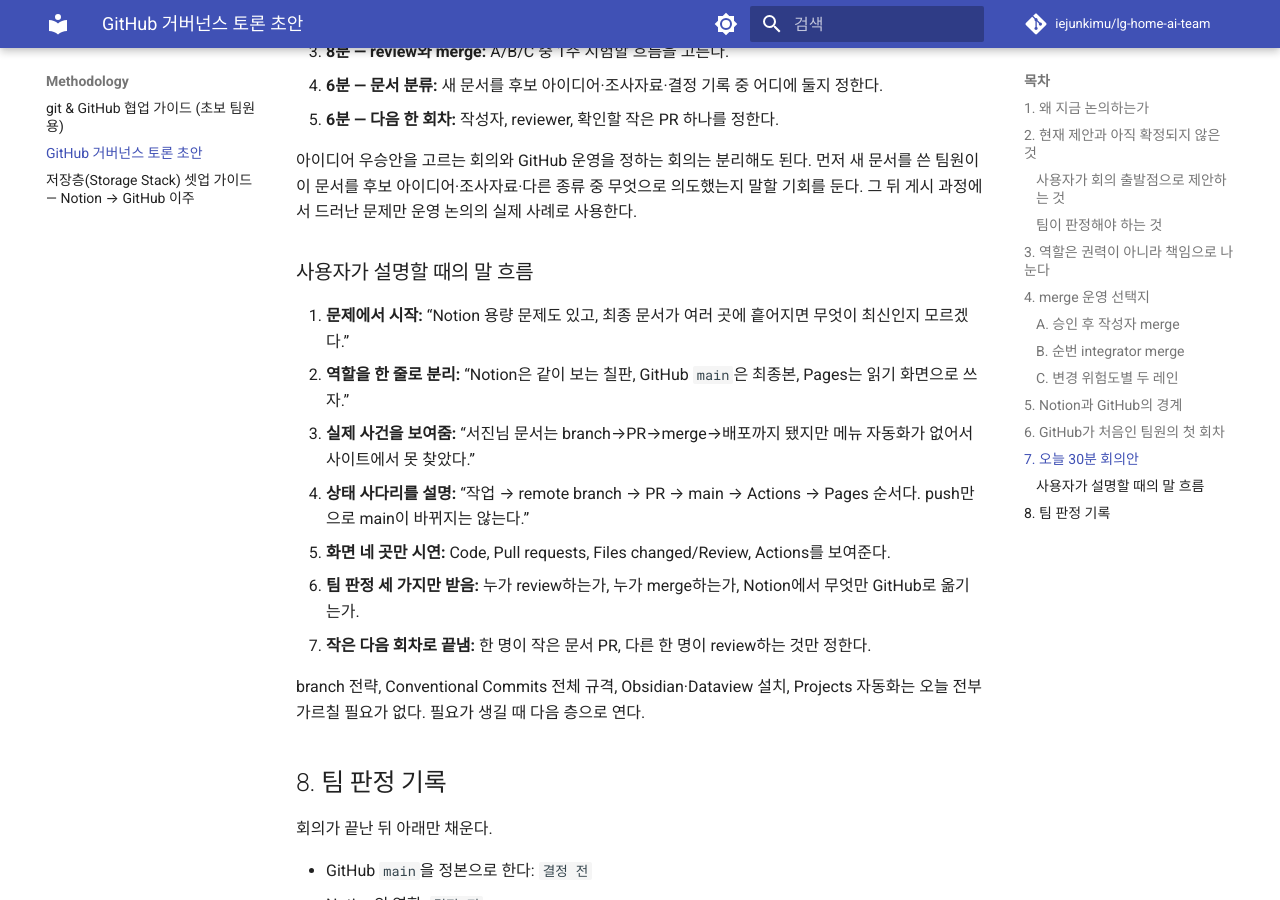
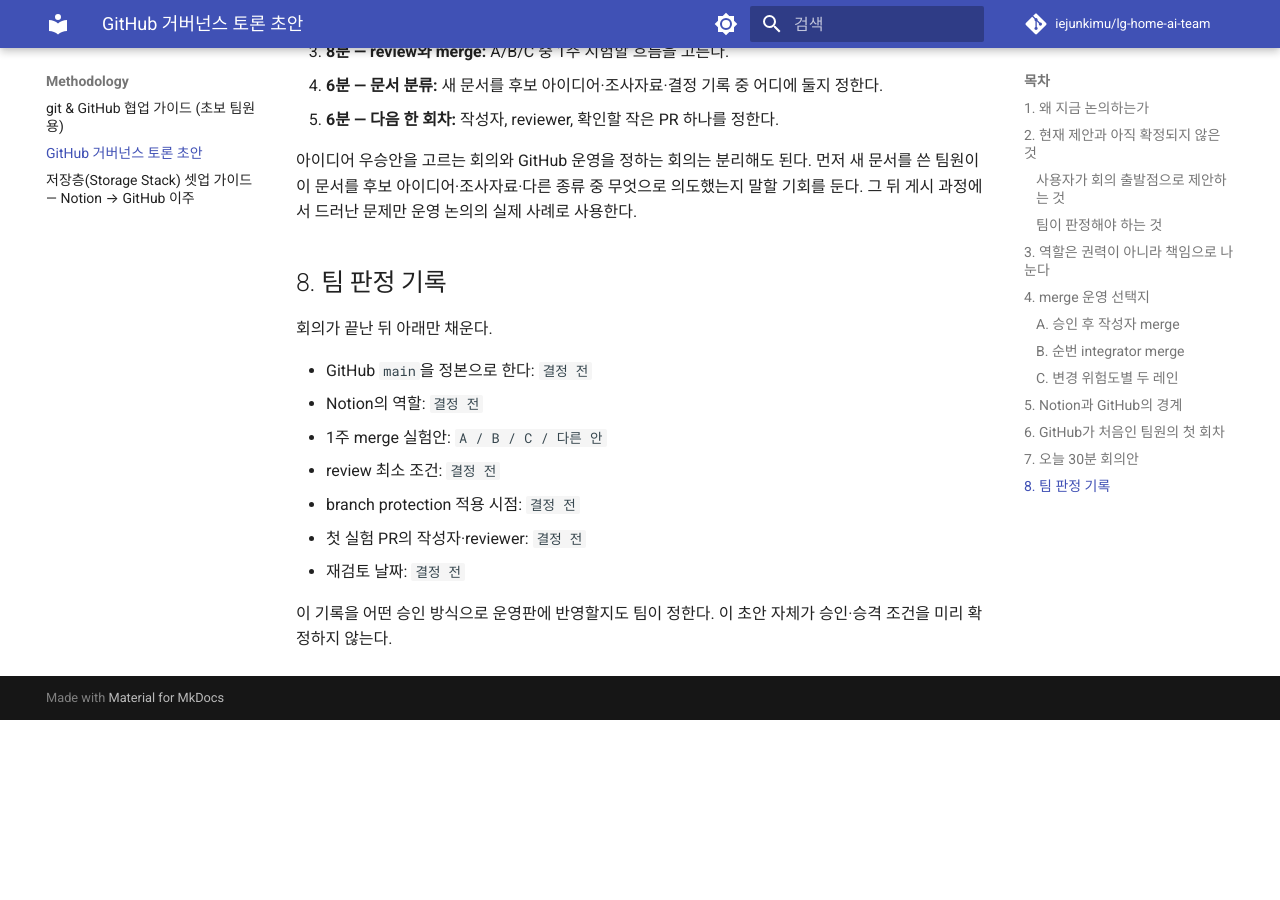
Before and after one commit to iejunkimu/lg-home-ai-team, an MkDocs documentation site: the page built from docs/methodology/github-governance-draft.md, in a window 1280 px wide and 900 px high, scrolled down 3694 px. Built offline with MkDocs 1.6.1 and Material for MkDocs 9.7.7, drawn with Linux system fonts in a browser that asks for light colours; comment, search, counter and statistics services are not loaded; after the commit the page ends 4414 px from its top, so only the background shows below that.

Commit message:
docs(github): keep personal speaking flow private

```diff
--- a/docs/methodology/github-governance-draft.md
+++ b/docs/methodology/github-governance-draft.md
@@ -115,18 +115,6 @@
 
 아이디어 우승안을 고르는 회의와 GitHub 운영을 정하는 회의는 분리해도 된다. 먼저 새 문서를 쓴 팀원이 이 문서를 후보 아이디어·조사자료·다른 종류 중 무엇으로 의도했는지 말할 기회를 둔다. 그 뒤 게시 과정에서 드러난 문제만 운영 논의의 실제 사례로 사용한다.
 
-### 사용자가 설명할 때의 말 흐름
-
-1. **문제에서 시작:** “Notion 용량 문제도 있고, 최종 문서가 여러 곳에 흩어지면 무엇이 최신인지 모르겠다.”
-2. **역할을 한 줄로 분리:** “Notion은 같이 보는 칠판, GitHub `main`은 최종본, Pages는 읽기 화면으로 쓰자.”
-3. **실제 사건을 보여줌:** “서진님 문서는 branch→PR→merge→배포까지 됐지만 메뉴 자동화가 없어서 사이트에서 못 찾았다.”
-4. **상태 사다리를 설명:** “작업 → remote branch → PR → main → Actions → Pages 순서다. push만으로 main이 바뀌지는 않는다.”
-5. **화면 네 곳만 시연:** Code, Pull requests, Files changed/Review, Actions를 보여준다.
-6. **팀 판정 세 가지만 받음:** 누가 review하는가, 누가 merge하는가, Notion에서 무엇만 GitHub로 옮기는가.
-7. **작은 다음 회차로 끝냄:** 한 명이 작은 문서 PR, 다른 한 명이 review하는 것만 정한다.
-
-branch 전략, Conventional Commits 전체 규격, Obsidian·Dataview 설치, Projects 자동화는 오늘 전부 가르칠 필요가 없다. 필요가 생길 때 다음 층으로 연다.
-
 ## 8. 팀 판정 기록
 
 회의가 끝난 뒤 아래만 채운다.
```
